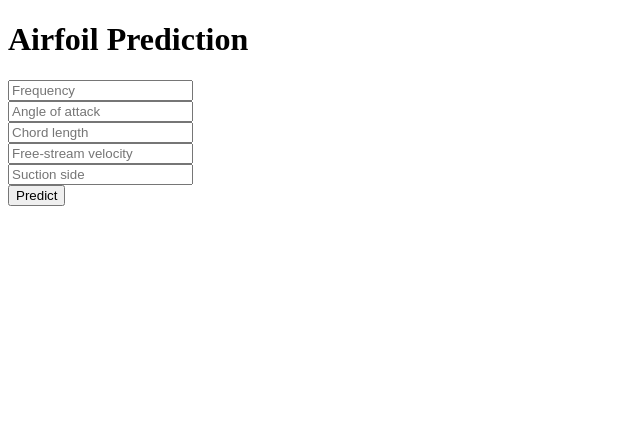
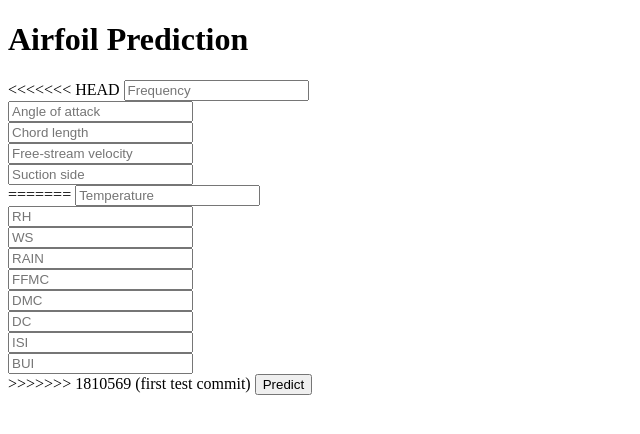
Before and after one commit to gaunspratik1/Airfoil-Regression-Test, a Python web app: template templates/home.html in a window 1280 px wide. Shown: the top 434 px of the page, without its empty margins (0-640 px from the left). Run offline with Jinja, Linux system fonts and the light colour scheme; the template is opened without the code that fills it, so the values that code supplies are empty.

Commit message:
Add files via upload

```diff
--- a/templates/home.html
+++ b/templates/home.html
@@ -18,6 +18,7 @@
 
      <!-- Main Input For Receiving Query to our ML -->
     <form action="{{ url_for('predict')}}"method="post">
+<<<<<<< HEAD
       <input type="text" name="Frequency" placeholder="Frequency" required="required" /><br>
     	<input type="text" name="Angle of attack" placeholder="Angle of attack" required="required" /><br>
         <input type="text" name="Chord length" placeholder="Chord length" required="required" /><br>
@@ -25,6 +26,17 @@
         <input type="text" name="Suction side" placeholder="Suction side" required="required" /><br>
 
 
+=======
+      <input type="text" name="Temperature" placeholder="Temperature" required="required" /><br>
+    	<input type="text" name="RH" placeholder="RH" required="required" /><br>
+        <input type="text" name="WS" placeholder="WS" required="required" /><br>
+        <input type="text" name="RAIN" placeholder="RAIN" required="required" /><br>
+        <input type="text" name="FFMC" placeholder="FFMC" required="required" /><br>
+        <input type="text" name="DMC" placeholder="DMC" required="required" /><br>
+        <input type="text" name="DC" placeholder="DC" required="required" /><br>
+        <input type="text" name="ISI" placeholder="ISI" required="required" /><br>
+        <input type="text" name="BUI" placeholder="BUI" required="required" /><br>
+>>>>>>> 1810569 (first test commit)
 
         <button type="submit" class="btn btn-primary btn-block btn-large">Predict</button>
     </form>
```
